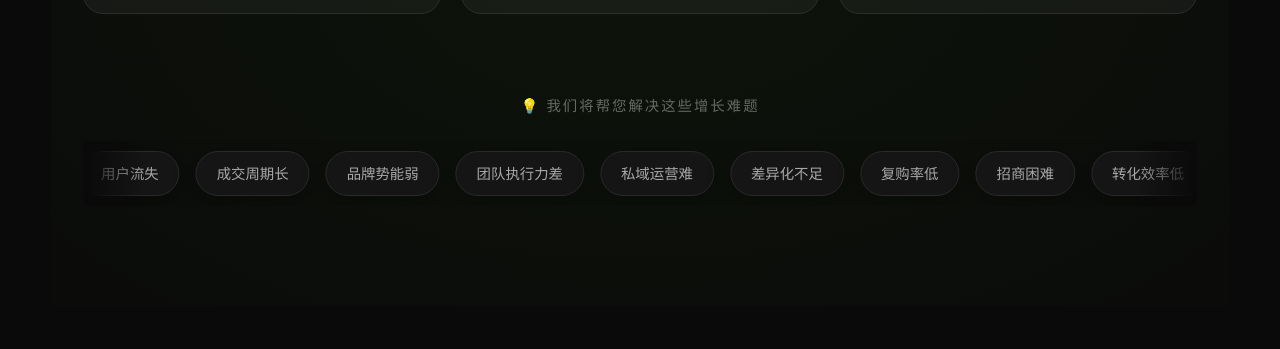
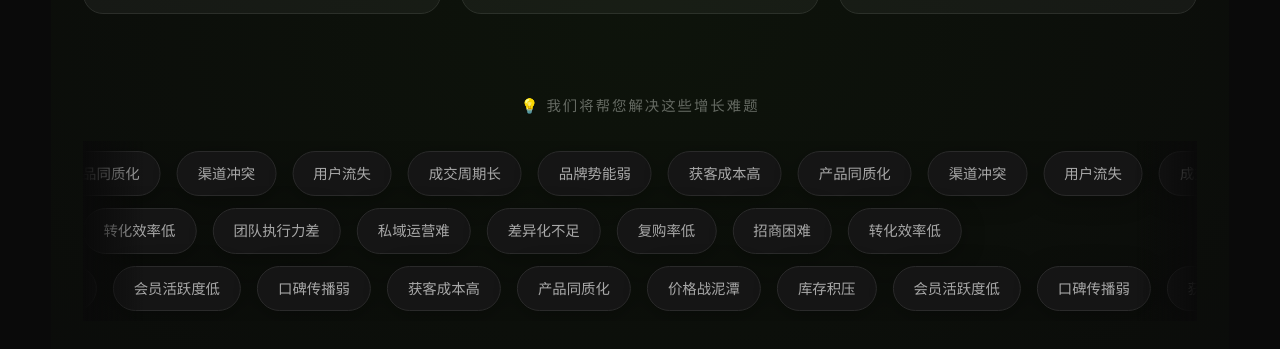
Before and after one commit to cba817/dida-test, a website: page index.html in a window 1280 px wide. Shown: the part 451-800 px from the top of the page. Drawn offline with Linux system fonts and the light colour scheme.

Commit message:
refactor: 横向瀑布流改为三排错落滚动
- 三排关键词分别展示不同痛点
- 第一排向左滚动（25s），第二排向右滚动（35s），第三排向左滚动（20s）
- 不同速度和方向营造错落视觉效果
- 每排6个关键词，复制实现无缝循环

```diff
--- a/css/style.css
+++ b/css/style.css
@@ -849,7 +849,7 @@ footer {
   transform: translateY(0);
 }
 
-/* === 17. 横向瀑布流痛点关键词展示 === */
+/* === 17. 三排错落滚动痛点关键词展示 === */
 .pain-tags-3d-container {
   margin-top: 60px;
   text-align: center;
@@ -893,20 +893,47 @@ footer {
   background: linear-gradient(to left, var(--bg), transparent);
 }
 
-.pain-tags-marquee-track {
+/* 三排错落滚动轨道 */
+.pain-tags-row {
   display: flex;
   gap: 16px;
-  animation: marquee 30s linear infinite;
   width: fit-content;
+  margin-bottom: 12px;
 }
 
-.pain-tags-marquee-track:hover {
+.pain-tags-row:last-child {
+  margin-bottom: 0;
+}
+
+/* 第一排：向左滚动，正常速度 */
+.pain-tags-row.row-1 {
+  animation: marquee-left 25s linear infinite;
+}
+
+/* 第二排：向右滚动，较慢速度，错位开始 */
+.pain-tags-row.row-2 {
+  animation: marquee-right 35s linear infinite;
+  transform: translateX(-25%);
+}
+
+/* 第三排：向左滚动，最快速度，更多错位 */
+.pain-tags-row.row-3 {
+  animation: marquee-left 20s linear infinite;
+  transform: translateX(-50%);
+}
+
+.pain-tags-marquee-wrapper:hover .pain-tags-row {
   animation-play-state: paused;
 }
 
-@keyframes marquee {
+@keyframes marquee-left {
   0% { transform: translateX(0); }
   100% { transform: translateX(-50%); }
+}
+
+@keyframes marquee-right {
+  0% { transform: translateX(-50%); }
+  100% { transform: translateX(0); }
 }
 
 .pain-tag-flow {
@@ -926,7 +953,7 @@ footer {
 .pain-tag-flow:hover {
   border-color: var(--color-accent);
   color: var(--color-accent);
-  transform: translateY(-2px);
+  transform: translateY(-2px) scale(1.05);
   box-shadow: 0 4px 16px rgba(82, 196, 26, 0.2);
 }
 
--- a/js/app.js
+++ b/js/app.js
@@ -92,18 +92,25 @@
   // 3. 第1步：选择驱动
   // ==========================================
 
-  // 横向瀑布流痛点关键词列表
-  const painKeywords = [
-    '获客成本高', '产品同质化', '渠道冲突', '用户流失',
-    '成交周期长', '品牌势能弱', '团队执行力差', '私域运营难',
-    '差异化不足', '复购率低', '招商困难', '转化效率低',
-    '价格战泥潭', '库存积压', '会员活跃度低', '口碑传播弱'
-  ];
+  // 三排错落滚动痛点关键词列表
+  const painKeywordsRow1 = ['获客成本高', '产品同质化', '渠道冲突', '用户流失', '成交周期长', '品牌势能弱'];
+  const painKeywordsRow2 = ['团队执行力差', '私域运营难', '差异化不足', '复购率低', '招商困难', '转化效率低'];
+  const painKeywordsRow3 = ['价格战泥潭', '库存积压', '会员活跃度低', '口碑传播弱', '获客成本高', '产品同质化'];
+
+  // 生成一排关键词的HTML
+  function renderKeywordRow(keywords, rowClass) {
+    // 复制一份用于无缝滚动
+    const allKeywords = [...keywords, ...keywords];
+    return `
+      <div class="pain-tags-row ${rowClass}">
+        ${allKeywords.map(keyword => `
+          <span class="pain-tag-flow">${keyword}</span>
+        `).join('')}
+      </div>
+    `;
+  }
 
   function renderStep1(config) {
-    // 复制一份关键词用于无缝滚动
-    const allKeywords = [...painKeywords, ...painKeywords];
-
     return `
       <section class="hero container">
         <h1>让空间成为第一位销售</h1>
@@ -118,15 +125,13 @@
           `).join('')}
         </div>
 
-        <!-- 横向瀑布流痛点关键词展示 -->
+        <!-- 三排错落滚动痛点关键词展示 -->
         <div class="pain-tags-3d-container">
           <div class="pain-tags-3d-title">💡 我们将帮您解决这些增长难题</div>
           <div class="pain-tags-marquee-wrapper">
-            <div class="pain-tags-marquee-track">
-              ${allKeywords.map(keyword => `
-                <span class="pain-tag-flow">${keyword}</span>
-              `).join('')}
-            </div>
+            ${renderKeywordRow(painKeywordsRow1, 'row-1')}
+            ${renderKeywordRow(painKeywordsRow2, 'row-2')}
+            ${renderKeywordRow(painKeywordsRow3, 'row-3')}
           </div>
         </div>
       </section>
```
